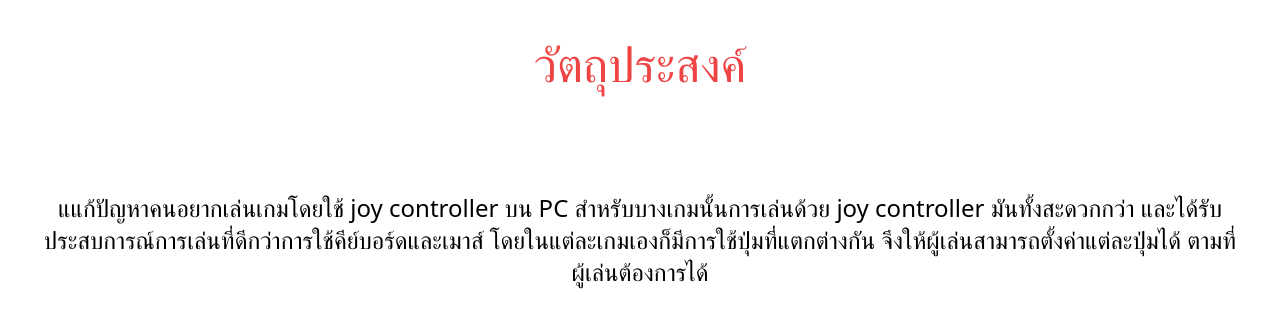
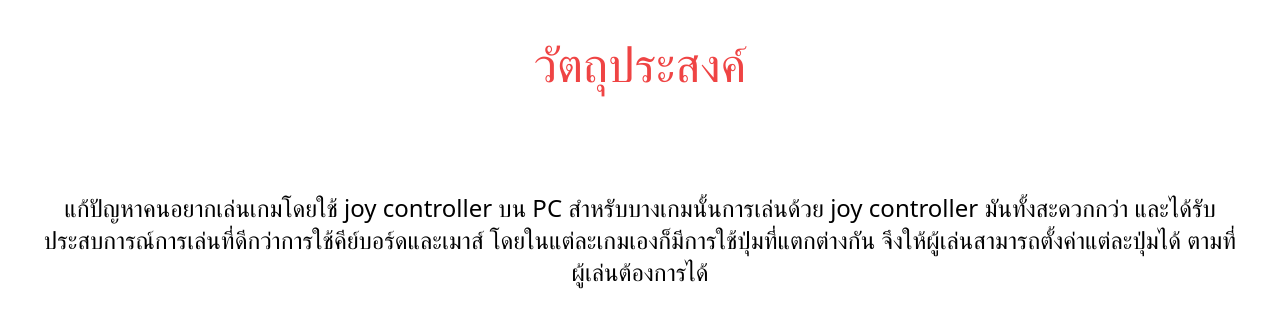
Before and after one commit to 66070010Ninja/Physical-Computing-Project-2024---IT-KMITL, a website: page index.html in a window 1280 px wide. Drawn offline with Linux system fonts and the light colour scheme.

Commit message:
fixed: wrong word in <h1>

```diff
--- a/index.html
+++ b/index.html
@@ -12,7 +12,7 @@
     </div>
     <br>
     <div class="m-5 p-5">
-        <h1 class="text-center text-2xl">แแก้ปัญหาคนอยากเล่นเกมโดยใช้ joy controller บน PC สำหรับบางเกมนั้นการเล่นด้วย joy controller มันทั้งสะดวกกว่า และได้รับประสบการณ์การเล่นที่ดีกว่าการใช้คีย์บอร์ดและเมาส์ โดยในแต่ละเกมเองก็มีการใช้ปุ่มที่แตกต่างกัน จึงให้ผู้เล่นสามารถตั้งค่าแต่ละปุ่มได้ ตามที่ผู้เล่นต้องการได้</h1>
+        <h1 class="text-center text-2xl">แก้ปัญหาคนอยากเล่นเกมโดยใช้ joy controller บน PC สำหรับบางเกมนั้นการเล่นด้วย joy controller มันทั้งสะดวกกว่า และได้รับประสบการณ์การเล่นที่ดีกว่าการใช้คีย์บอร์ดและเมาส์ โดยในแต่ละเกมเองก็มีการใช้ปุ่มที่แตกต่างกัน จึงให้ผู้เล่นสามารถตั้งค่าแต่ละปุ่มได้ ตามที่ผู้เล่นต้องการได้</h1>
     </div>
 </body>
 </html>
```
